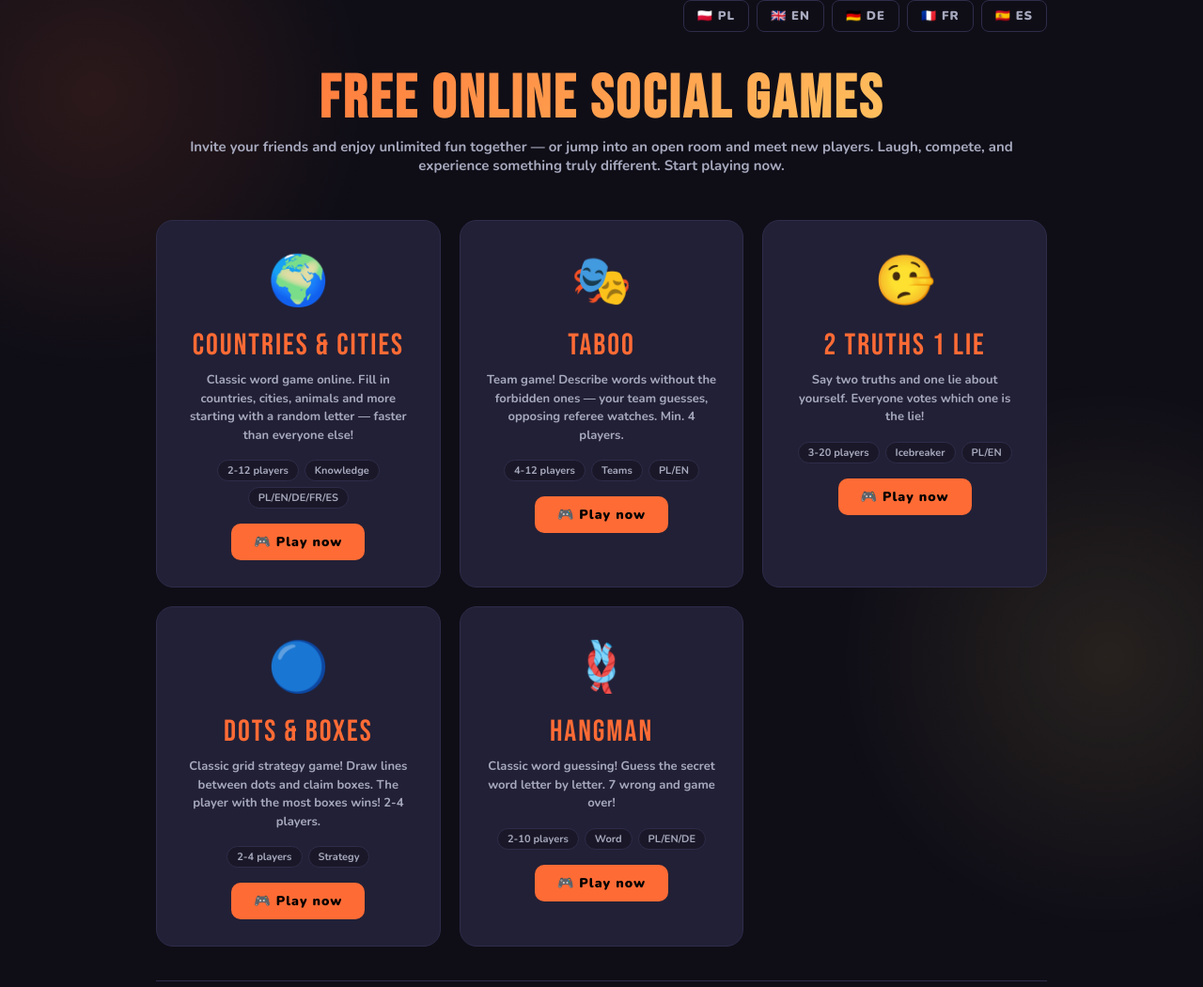
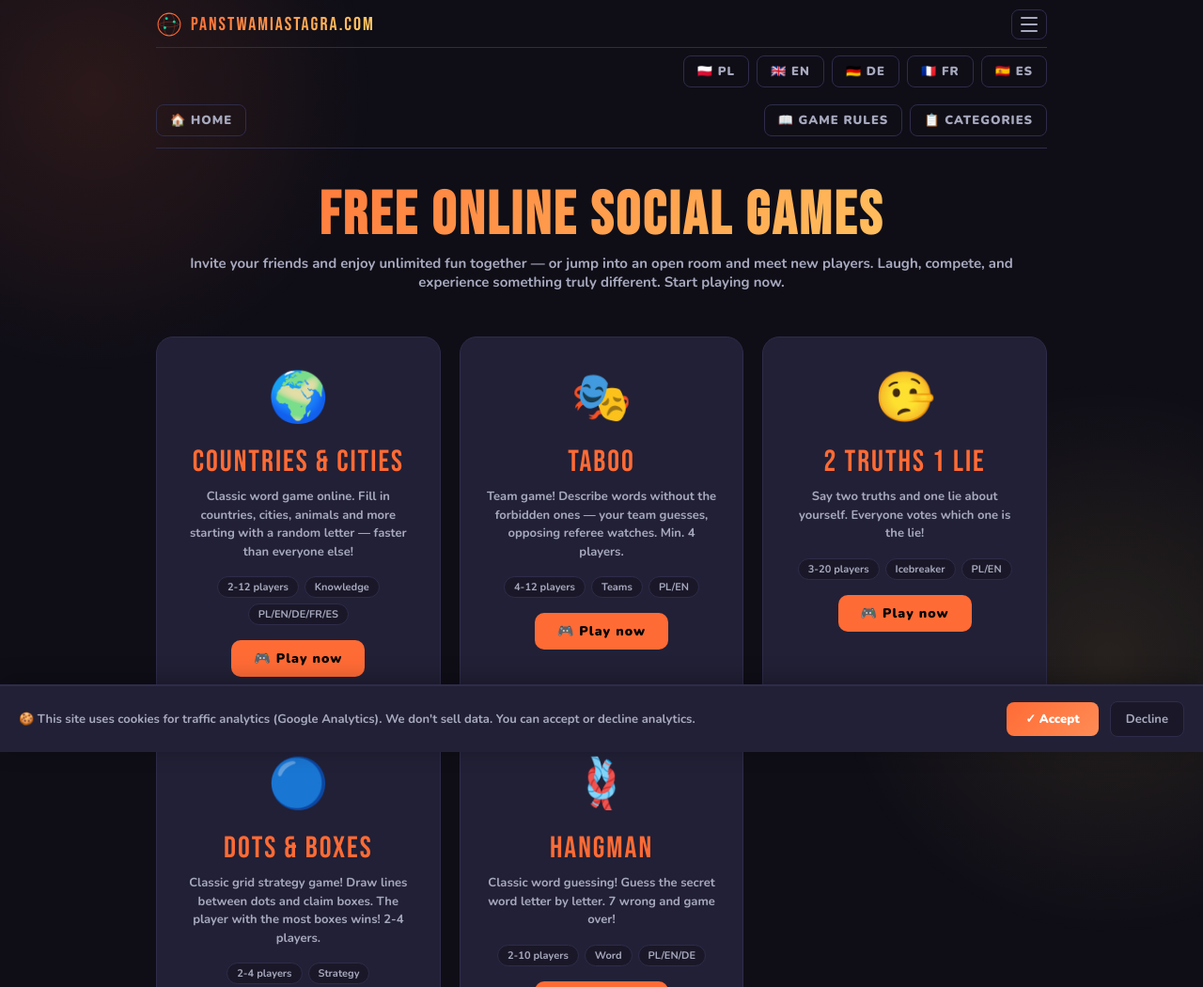
Before and after one commit to todayistoday7/panstwa-miasta, a website: page public/games.html in a window 1280 px wide. Shown: the top 1050 px of the page at 94% size. Drawn offline with nearby package versions, Linux system fonts and the light colour scheme; no server answers.

Commit message:
Add files via upload

```diff
--- a/public/games.html
+++ b/public/games.html
@@ -108,7 +108,14 @@
 </head>
 <body>
 <div class="container">
-  <!-- TOPBAR WITH BURGER -->
+  <!-- NAV BAR — static links always visible, burger injected by shared.js on top -->
+  <div id="games-static-nav" style="display:flex;align-items:center;justify-content:space-between;padding:10px 0 12px;border-bottom:1px solid var(--border);margin-bottom:8px;flex-wrap:wrap;gap:8px;">
+    <a href="/" id="games-home-link" style="font-family:'Nunito',sans-serif;font-size:13px;font-weight:800;color:var(--muted);text-decoration:none;border:1px solid var(--border);border-radius:8px;padding:7px 14px;text-transform:uppercase;letter-spacing:1px;transition:all 0.2s;">🏠 <span id="nav-home-label">Strona główna</span></a>
+    <div style="display:flex;gap:8px;flex-wrap:wrap;">
+      <a href="/jak-grac" id="games-rules-link" style="font-family:'Nunito',sans-serif;font-size:13px;font-weight:800;color:var(--muted);text-decoration:none;border:1px solid var(--border);border-radius:8px;padding:7px 14px;text-transform:uppercase;letter-spacing:1px;transition:all 0.2s;">📖 <span id="nav-rules-label">Zasady gier</span></a>
+      <a href="/kategorie" style="font-family:'Nunito',sans-serif;font-size:13px;font-weight:800;color:var(--muted);text-decoration:none;border:1px solid var(--border);border-radius:8px;padding:7px 14px;text-transform:uppercase;letter-spacing:1px;transition:all 0.2s;">📋 <span id="nav-cats-label">Kategorie</span></a>
+    </div>
+  </div>
 
   <div class="hub-hero">
     <h1 id="hub-title">Darmowe Gry Integracyjne Online</h1>
@@ -247,6 +254,25 @@
     document.querySelectorAll('.hub-lang-btn').forEach(function(btn) {
       btn.classList.toggle('active', btn.dataset.lang === l);
     });
+    // Update static nav bar labels + links
+    var navLabels = {
+      pl: { home:'Strona główna', rules:'Zasady gier',  cats:'Kategorie',  rulesHref:'/jak-grac' },
+      en: { home:'Home',          rules:'Game Rules',   cats:'Categories', rulesHref:'/how-to-play' },
+      de: { home:'Startseite',    rules:'Spielregeln',  cats:'Kategorien', rulesHref:'/how-to-play' },
+      fr: { home:'Accueil',       rules:'Règles',       cats:'Catégories', rulesHref:'/how-to-play' },
+      es: { home:'Inicio',        rules:'Reglas',       cats:'Categorías', rulesHref:'/how-to-play' },
+    };
+    var nl = navLabels[l] || navLabels['pl'];
+    var homeEl  = document.getElementById('nav-home-label');
+    var rulesEl = document.getElementById('nav-rules-label');
+    var catsEl  = document.getElementById('nav-cats-label');
+    var homeLink  = document.getElementById('games-home-link');
+    var rulesLink = document.getElementById('games-rules-link');
+    if (homeEl)   homeEl.textContent  = nl.home;
+    if (rulesEl)  rulesEl.textContent = nl.rules;
+    if (catsEl)   catsEl.textContent  = nl.cats;
+    if (homeLink) homeLink.href = '/?lang=' + l;
+    if (rulesLink) rulesLink.href = nl.rulesHref;
     renderCards(l);
     history.replaceState(null, '', '/games?lang=' + l);
     if (window.hubRerenderRooms) window.hubRerenderRooms();
@@ -436,5 +462,6 @@
   };
 })();
 </script>
+<script src="/js/shared.js"></script>
 </body>
 </html>
```
